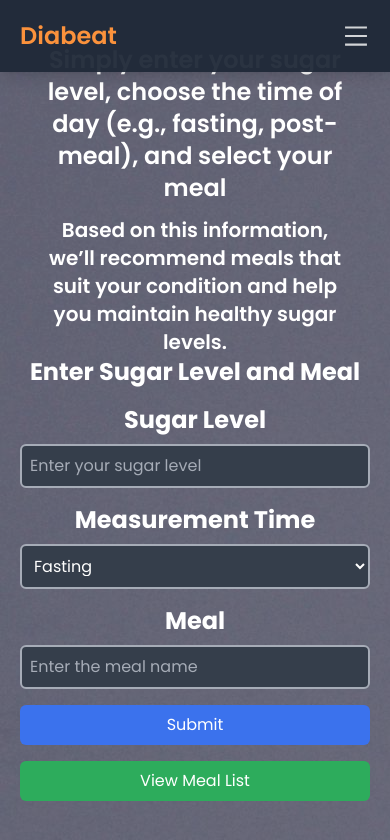
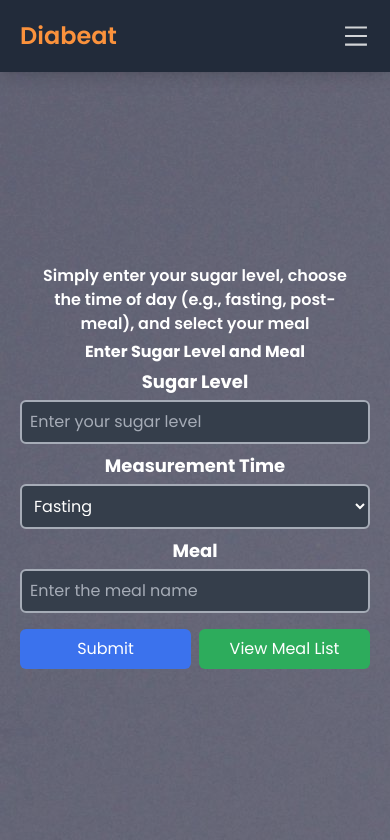
Before and after one commit to Qamar5656/FYP-Project-Diabeat-Using-React-JS, a React (Vite) app: page /sugarlevel in a window 390 px wide. Shown: the top 840 px of the page. Built offline with nearby package versions, Linux system fonts and the light colour scheme.

Commit message:
adding validations in meal recommendation form responsiveness of navbar and this page

```diff
--- a/package.json
+++ b/package.json
@@ -12,6 +12,7 @@
   "dependencies": {
     "animate.css": "^4.1.1",
     "aos": "^2.3.4",
+    "formik": "^2.4.6",
     "react": "^18.3.1",
     "react-dom": "^18.3.1",
     "react-icons": "^5.3.0",
@@ -19,7 +20,8 @@
     "react-scroll": "^1.9.0",
     "react-slick": "^0.30.2",
     "slick-carousel": "^1.8.1",
-    "swiper": "^11.1.15"
+    "swiper": "^11.1.15",
+    "yup": "^1.6.1"
   },
   "devDependencies": {
     "@eslint/js": "^9.9.0",
--- a/src/components/MainPage/SugarInputForm.jsx
+++ b/src/components/MainPage/SugarInputForm.jsx
@@ -1,13 +1,15 @@
-import React, { useState } from 'react';
-import Slider from 'react-slick';
-import 'slick-carousel/slick/slick.css';
-import 'slick-carousel/slick/slick-theme.css';
-import 'animate.css';
+import React, { useState } from "react";
+import * as yup from "yup";
+import { Formik, Field, ErrorMessage } from "formik";
+import Slider from "react-slick";
+import "slick-carousel/slick/slick.css";
+import "slick-carousel/slick/slick-theme.css";
+import "animate.css";
 
 const SugarInputForm = () => {
-  const [sugarLevel, setSugarLevel] = useState('');
-  const [measurementTime, setMeasurementTime] = useState('fasting');
-  const [meal, setMeal] = useState('');
+  const [sugarLevel, setSugarLevel] = useState("");
+  const [measurementTime, setMeasurementTime] = useState("fasting");
+  const [meal, setMeal] = useState("");
   const [recommendation, setRecommendation] = useState(null);
   const [error, setError] = useState(null);
   const [meals, setMeals] = useState([]);
@@ -18,18 +20,18 @@ const SugarInputForm = () => {
   const handleFetchMeals = async () => {
     setLoadingMeals(true); // Set loading state to true
     try {
-      const response = await fetch('http://localhost:8000/api/get_meals/', {
+      const response = await fetch("http://localhost:8000/api/get_meals/", {
         headers: {
-          'Content-Type': 'application/json',
+          "Content-Type": "application/json",
         },
       });
       if (!response.ok) {
-        throw new Error('Failed to fetch meals');
+        throw new Error("Failed to fetch meals");
       }
       const data = await response.json();
       setMeals(data);
     } catch (err) {
-      setError('Failed to fetch meals. Please try again.');
+      setError("Failed to fetch meals. Please try again.");
     } finally {
       setLoadingMeals(false); // Set loading state to false once data is fetched
     }
@@ -70,14 +72,15 @@ const SugarInputForm = () => {
     e.preventDefault();
     setRecommendation(null);
     setError(null);
+    // alert("According to your Selected meal: ", recommendation);
 
     try {
-      const accessToken = localStorage.getItem('access_token');
-      const response = await fetch('http://localhost:8000/api/sugar_input/', {
-        method: 'POST',
+      const accessToken = localStorage.getItem("access_token");
+      const response = await fetch("http://localhost:8000/api/sugar_input/", {
+        method: "POST",
         headers: {
-          'Authorization': `Bearer ${accessToken}`,
-          'Content-Type': 'application/json',
+          Authorization: `Bearer ${accessToken}`,
+          "Content-Type": "application/json",
         },
         body: JSON.stringify({
           sugar_level: sugarLevel,
@@ -91,99 +94,156 @@ const SugarInputForm = () => {
       if (response.ok) {
         setRecommendation(data.recommendation);
       } else {
-        setError(data.error || 'Please Login Again');
+        setError(data.error || "Please Login Again");
       }
     } catch (err) {
-      setError('An error occurred while connecting to the server.');
+      setError("An error occurred while connecting to the server.");
     }
   };
 
+  // Implementing Yup Formik Validation
+  const InitialValues = {
+    sugar_level: "",
+    measurement_time: "fasting",
+    meal: "",
+  };
+
+  const ValidationSchema = yup.object({
+    sugar_level: yup
+      .number()
+      .required("Sugar Level is Required")
+      .min(2, "Minimum value is 2")
+      .max(8, "Maximum value is 8"),
+
+    measurement_time: yup.string().required("Measurement Time is Required"),
+
+    meal: yup
+      .string()
+      .required("Meal is required")
+      .min(3, "Minimum 3 characters")
+      .max(8, "Maximum 8 characters"),
+  });
   return (
     <>
-    <div className={`w-full min-h-screen overflow-hidden sm:h-lvh flex lg:flex-row flex-col justify-center px-5 text-center
-              bg-[url('assets/img/diabetes.jpg')] bg-no-repeat sm:bg-cover lg:bg-cover opacity-90 transition-all duration-300`}>
+      <div
+        className={`w-full min-h-screen overflow-hidden sm:h-lvh flex lg:flex-row flex-col justify-center px-5 text-center
+              bg-[url('assets/img/diabetes.jpg')] bg-no-repeat sm:bg-cover lg:bg-cover opacity-90 transition-all duration-300`}
+      >
         {/* Semi-Transparent Overlay */}
-      <div className="absolute inset-0 bg-black bg-opacity-50"></div>
+        <div className="absolute bg-cover inset-0 bg-black bg-opacity-50"></div>
 
         {/* Left Side Welcome Text */}
-      <div className="lg:w-2.5/3 w-full text-white md:ml-4 flex flex-col justify-center items-start px-5 md:mt-40 sm:mt-52  mt lg:mt-0 font-roboto">
-      <p className="animate__animated font-semibold animate__fadeIn animate__delay-1s mt-0 text-2xl">
-        Simply enter your sugar level, choose the time of day (e.g., fasting, post-meal), and select your meal
+        <div
+          className="lg:w-2.5/3 w-full text-white md:ml-4 flex flex-col justify-center items-start px-5 mt-24
+          md:mt-34 sm:mt-20 lg:mt-0 font-roboto"
+        >
+          <p className="animate__animated font-semibold animate__fadeIn animate__delay-1s mt-0 text-md sm:text-lg lg:text-2xl">
+            Simply enter your sugar level, choose the time of day (e.g.,
+            fasting, post-meal), and select your meal
           </p>
-      <p className="font-semibold animate__animated animate__heartBeat text-white mt-3 text-xl">
-        Based on this information, we’ll recommend meals that suit your condition and help you maintain healthy sugar levels.
-      </p>
+          {/* <p className="hidden lg:flex font-semibold animate__animated animate__heartBeat text-white mt-1 lg:mt-3 text-lg lg:text-xl">
+            Based on this information, we’ll recommend meals that suit your
+            condition and help you maintain healthy sugar levels.
+          </p> */}
         </div>
 
         {/* Content */}
         <div className="relative z-10 lg:w-2/3 w-full text-white">
           {/* Animated Welcome Text */}
-        <h2 className="text-2xl font-bold mb-4 animate__animated animate__bounceInLeft lg:mt-28 md:mt-8 sm:mt-3">
+          <h2 className="text-md sm:text-lg lg:text-2xl font-bold mb-1 lg:mb-2 animate__animated animate__bounceInLeft lg:mt-28 md:mt-2 sm:mt-3 mt-1">
             Enter Sugar Level and Meal
           </h2>
 
-        {/* Animated Form Fields */}
-        <form onSubmit={handleSubmit} className="space-y-4">
-          <div className="mb-4">
-            <label className="block font-bold text-2xl mb-2 animate__animated animate__fadeIn animate__delay-2s">
+          <Formik
+            initialValues={InitialValues}
+            validationSchema={ValidationSchema} // ✅ lowercase 'v'
+            onSubmit={handleSubmit}
+          >
+            {({ handleSubmit, isSubmitting, handleChange, handleBlur }) => (
+              <form onSubmit={handleSubmit} className="space-y-2 lg:space-y-4">
+                <div className="mb-2 xl:mb-4">
+                  <label className="block font-bold text-lg lg:text-2xl mb-1 lg:mb-2 animate__animated animate__fadeIn animate__delay-2s">
                     Sugar Level
                   </label>
-            <input
+                  <Field
                     type="number"
-              value={sugarLevel}
-              onChange={(e) => setSugarLevel(e.target.value)}
-              required
-              className="w-full sm:w-96 bg-gray-800 text-white border-2 border-gray-400 rounded-md p-2 focus:outline-none focus:ring focus:ring-blue-500"
+                    name="sugar_level"
+                    onChange={handleChange}
+                    onBlur={handleBlur}
+                    className="w-full lg:w-96 bg-gray-800 text-white border-2 border-gray-400 rounded-md p-2 focus:outline-none focus:ring focus:ring-blue-500"
                     placeholder="Enter your sugar level"
+                  />
+                  <ErrorMessage
+                    name="sugar_level"
+                    component="div"
+                    className="text-red-500"
                   />
                 </div>
 
-          <div className="mb-4">
-            <label className="block font-bold text-2xl mb-2 animate__animated animate__fadeIn animate__delay-3s">
+                <div className="mb-1 lg:mb-2">
+                  <label className="block font-bold text-lg lg:text-2xl mb-1 lg:mb-2 animate__animated animate__fadeIn animate__delay-3s">
                     Measurement Time
                   </label>
-            <select
-              value={measurementTime}
-              onChange={(e) => setMeasurementTime(e.target.value)}
-              className="w-full sm:w-96 bg-gray-800 text-white border-2 border-gray-400 rounded-md p-2 focus:outline-none focus:ring focus:ring-blue-500"
+                  <Field
+                    as="select"
+                    name="measurement_time"
+                    onChange={handleChange}
+                    onBlur={handleBlur}
+                    className="w-full lg:w-96 bg-gray-800 text-white border-2 border-gray-400 rounded-md p-2 focus:outline-none focus:ring focus:ring-blue-500"
                   >
                     <option value="fasting">Fasting</option>
                     <option value="post-meal">Post-meal</option>
-            </select>
-          </div>
-
-          <div className="mb-4">
-            <label className="block font-bold text-2xl mb-2 animate__animated animate__fadeIn animate__delay-4s">
-              Meal
-            </label>
-            <input
-              type="text"
-              value={meal}
-              onChange={(e) => setMeal(e.target.value)}
-              required
-              className="w-full sm:w-96 bg-gray-800 text-white border-2 border-gray-400 rounded-md p-2 focus:outline-none focus:ring focus:ring-blue-500"
-              placeholder="Enter the meal name"
+                  </Field>
+                  <ErrorMessage
+                    name="measurement_time"
+                    component="div"
+                    className="text-red-500"
                   />
                 </div>
 
+                <div className="mb-1 lg:mb-2">
+                  <label className="block font-bold text-lg lg:text-2xl mb-1 lg:mb-2 animate__animated animate__fadeIn animate__delay-4s">
+                    Meal
+                  </label>
+                  <Field
+                    type="text"
+                    name="meal"
+                    onChange={handleChange}
+                    onBlur={handleBlur}
+                    className="w-full lg:w-96 bg-gray-800 text-white border-2 border-gray-400 rounded-md p-2 focus:outline-none focus:ring focus:ring-blue-500"
+                    placeholder="Enter the meal name"
+                  />
+                  <ErrorMessage
+                    name="meal"
+                    component="div"
+                    className="text-red-500"
+                  />
+                </div>
+
+                {/* Submit and View Meal button */}
+                <div className="flex lg:block py-2 gap-2 justify-around">
                   <button
                     type="submit"
+                    disabled={isSubmitting}
                     className="lg:w-96 md:w-96 w-full sm:w-96 bg-blue-600 text-white py-2 rounded-md hover:bg-blue-700"
                   >
                     Submit
                   </button>
-        </form>
 
-        {/* Button to fetch meals */}
                   <button
+                    type="button"
                     onClick={() => {
                       handleFetchMeals();
-            setIsModalOpen(true); // Open the modal
+                      setIsModalOpen(true);
                     }}
-          className="lg:w-96 md:w-96 w-full sm:w-96 bg-green-600 text-white py-2 rounded-md hover:bg-green-700 mt-4"
+                    className="lg:w-96 md:w-96 w-full sm:w-96 bg-green-600 text-white py-2 rounded-md hover:bg-green-700 lg:mt-2"
                   >
                     View Meal List
                   </button>
+                </div>
+              </form>
+            )}
+          </Formik>
 
           {/* Modal for meal carousel */}
           {isModalOpen && (
@@ -196,7 +256,9 @@ const SugarInputForm = () => {
                   &times;
                 </button>
 
-              <h3 className="text-2xl font-bold mb-8 text-black animate__animated animate__fadeIn">Available Meals</h3>
+                <h3 className="text-2xl font-bold mb-8 text-black animate__animated animate__fadeIn">
+                  Available Meals
+                </h3>
 
                 {/* Meal Carousel */}
                 {meals.length > 0 && (
@@ -207,7 +269,9 @@ const SugarInputForm = () => {
                         className="text-black p-4 bg-white rounded-lg shadow-md cursor-pointer animate__animated animate__backInDown"
                         onClick={() => handleMealClick(meal.name)} // Meal click handler
                       >
-                              <h4 className="font-extrabold animate-pulse">{meal.name}</h4>
+                        <h4 className="font-extrabold animate-pulse">
+                          {meal.name}
+                        </h4>
                         <p>{meal.gi_level} GI</p>
                       </div>
                     ))}
@@ -220,8 +284,12 @@ const SugarInputForm = () => {
           {/* Animated Recommendation Text */}
           {recommendation && (
             <div
-            className={`fixed top-10px left-0 right-0 bottom-0 flex justify-center items-cente animate__animated animate__fadeIn ${recommendation.toLowerCase() === 'not recommended' ? 'text-red-500' : 'text-green-500'}`}
-            style={{ fontSize: '2rem', borderRadius: '10px' }}
+              className={`fixed top-10px left-0 right-0 bottom-0 flex justify-center items-cente animate__animated animate__fadeIn ${
+                recommendation.toLowerCase() === "not recommended"
+                  ? "text-red-500"
+                  : "text-green-500"
+              }`}
+              style={{ fontSize: "2rem", borderRadius: "10px" }}
             >
               <div className="text-center">
                 <p>
@@ -230,8 +298,6 @@ const SugarInputForm = () => {
               </div>
             </div>
           )}
-
-
 
           {/* Animated Error Text */}
           {error && (
```
Also changed, not shown: src/components/MainPage/MainHome.jsx (+5 -6 lines), src/components/MainPage/MainNavbar.jsx (+5 -5 lines), 1 other file (tests, documents, lock files or other folders). Lines whose indentation alone changed are shown as unchanged.
